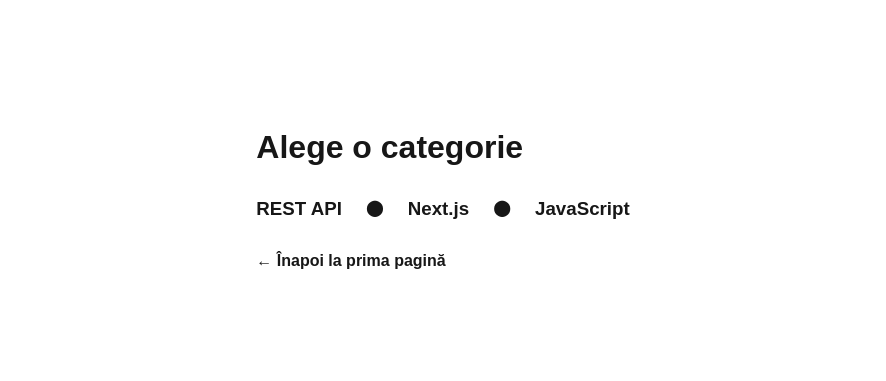
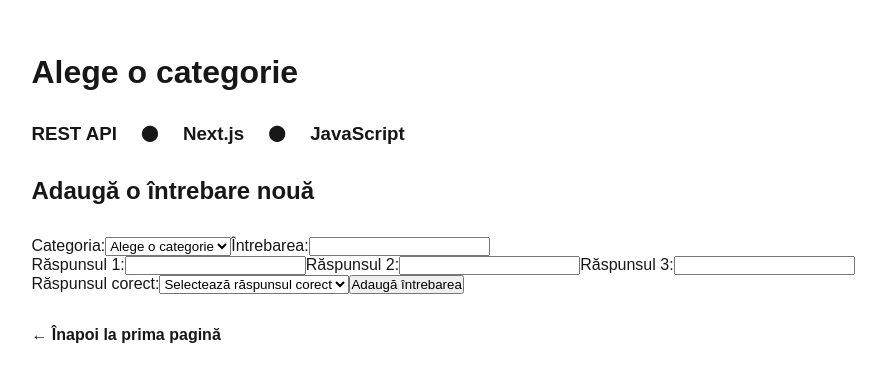
Before and after one commit to mircea-source/gt---quiz-app, a Next.js app: page /categories in a window 1280 px wide. Shown: the part 201-582 px from the top of the page, without its empty margins (197-1083 px from the left). Built offline with nearby package versions, Linux system fonts and the light colour scheme.

Commit message:
Refactor Question component to use selectedAnswer prop and simplify handleAnswerClick function

```diff
--- /dev/null
+++ b/components/AddQuestionForm.js
@@ -0,0 +1,109 @@
+import { useState } from 'react';
+
+function AddQuestionForm() {
+    const categories = ['restapi', 'nextjs', 'javascript'];
+
+    const [newQuestion, setNewQuestion] = useState({
+        question: '',
+        options: ['', '', ''],
+        correctAnswer: ''
+    });
+
+    const handleChange = (event) => {
+        const { name, value } = event.target;
+
+        if (name === 'options') {
+            const index = parseInt(event.target.dataset.index);
+            const updatedOptions = [...newQuestion.options];
+            updatedOptions[index] = value;
+            setNewQuestion({ ...newQuestion, options: updatedOptions });
+        } else {
+            setNewQuestion({ ...newQuestion, [name]: value });
+        }
+    };
+
+    const handleSubmit = (event) => {
+        event.preventDefault();
+
+        const updatedQuestions = [...questions];
+        updatedQuestions.push(newQuestion);
+
+        // Reset form
+        setNewQuestion({
+            question: '',
+            options: ['', '', ''],
+            correctAnswer: ''
+        });
+    };
+
+    return (
+        <form onSubmit={handleSubmit}>
+            <label>
+                Categoria:
+                <select name="category" value={newQuestion.category} onChange={handleChange} required>
+                    <option value="">Alege o categorie</option>
+                    {categories.map(category => (
+                        <option key={category} value={category}>{category}</option>
+                    ))}
+                </select>
+            </label>
+            <label>
+                Întrebarea:
+                <input
+                    type="text"
+                    name="question"
+                    value={newQuestion.question}
+                    onChange={handleChange}
+                    required
+                />
+            </label>
+            <div>
+                <label>
+                    Răspunsul 1:
+                    <input
+                        type="text"
+                        name="options"
+                        data-index="0"
+                        value={newQuestion.options[0]}
+                        onChange={handleChange}
+                        required
+                    />
+                </label>
+                <label>
+                    Răspunsul 2:
+                    <input
+                        type="text"
+                        name="options"
+                        data-index="1"
+                        value={newQuestion.options[1]}
+                        onChange={handleChange}
+                        required
+                    />
+                </label>
+                <label>
+                    Răspunsul 3:
+                    <input
+                        type="text"
+                        name="options"
+                        data-index="2"
+                        value={newQuestion.options[2]}
+                        onChange={handleChange}
+                        required
+                    />
+                </label>
+            </div>
+            <label>
+                Răspunsul corect:
+                <select name="correctAnswer" value={newQuestion.correctAnswer} onChange={handleChange} required>
+                    <option value="">Selectează răspunsul corect</option>
+                    <option value="0">Răspunsul 1</option>
+                    <option value="1">Răspunsul 2</option>
+                    <option value="2">Răspunsul 3</option>
+                </select>
+            </label>
+            <button type="submit">Adaugă întrebarea</button>
+        </form>
+    );
+}
+
+export default AddQuestionForm;
--- a/package.json
+++ b/package.json
@@ -13,5 +13,8 @@
     "prop-types": "^15.8.1",
     "react": "^18.3.1",
     "react-dom": "^18"
+  },
+  "devDependencies": {
+    "@types/react": "^18.3.11"
   }
 }
--- /dev/null
+++ b/pages/api/questions.js
@@ -0,0 +1,5 @@
+import questions from '../../../public/questions.json';
+
+export default function handler(req, res) {
+    res.status(200).json(questions);
+}
--- a/pages/categories.js
+++ b/pages/categories.js
@@ -1,10 +1,14 @@
+import { useState } from 'react'
 import Head from "next/head";
 import Link from 'next/link';
 import styles from "@/styles/Home.module.css";
 
-export default function Categories() {
-    return (
-      <>
+import AddQuestionForm from '../components/AddQuestionForm';
+
+function Categories() {
+  // const categories = Object.keys(questionsData);
+  return (
+    <>
       <Head>
         <title>Chestionar GT</title>
         <meta name="description" content="Categorii chestionar" />
@@ -20,9 +24,15 @@
             <h3><Link href="/quiz/nextjs">Next.js</Link></h3> ⬤
             <h3><Link href="/quiz/javascript">JavaScript</Link></h3>
           </div>
+
+          <h2>Adaugă o întrebare nouă</h2>
+          <AddQuestionForm />
+
           <h4><Link href="/">← Înapoi la prima pagină</Link></h4>
         </main>
       </div>
-      </>
-    );
-  }
+    </>
+  );
+}
+
+export default Categories;
--- a/pages/index.js
+++ b/pages/index.js
@@ -7,7 +7,7 @@
     <>
       <Head>
         <title>Chestionar GT</title>
-        <meta name="description" content="Workout 3 - Modulul 7" />
+        <meta name="description" content="Workout - Quiz app 3 - Modulul 9" />
         <meta name="viewport" content="width=device-width, initial-scale=1" />
       </Head>
       <div
--- a/pages/quiz/[quizId].js
+++ b/pages/quiz/[quizId].js
@@ -47,6 +47,7 @@
             <Question
               question={quiz.questions[currentQuestionIndex]}
               onAnswerSelection={setSelectedAnswer}
+              selectedAnswer={selectedAnswer}
             />
             <hr className={styles.primary} />
             <p>Punctaj: <strong>{score}</strong> din {quiz.questions.length - 1} puncte posibile.</p>
```
Also changed, not shown: components/Question.js (+2 -8 lines), components/Quiz.js (+6 -8 lines), 1 other file (tests, documents, lock files or other folders).
